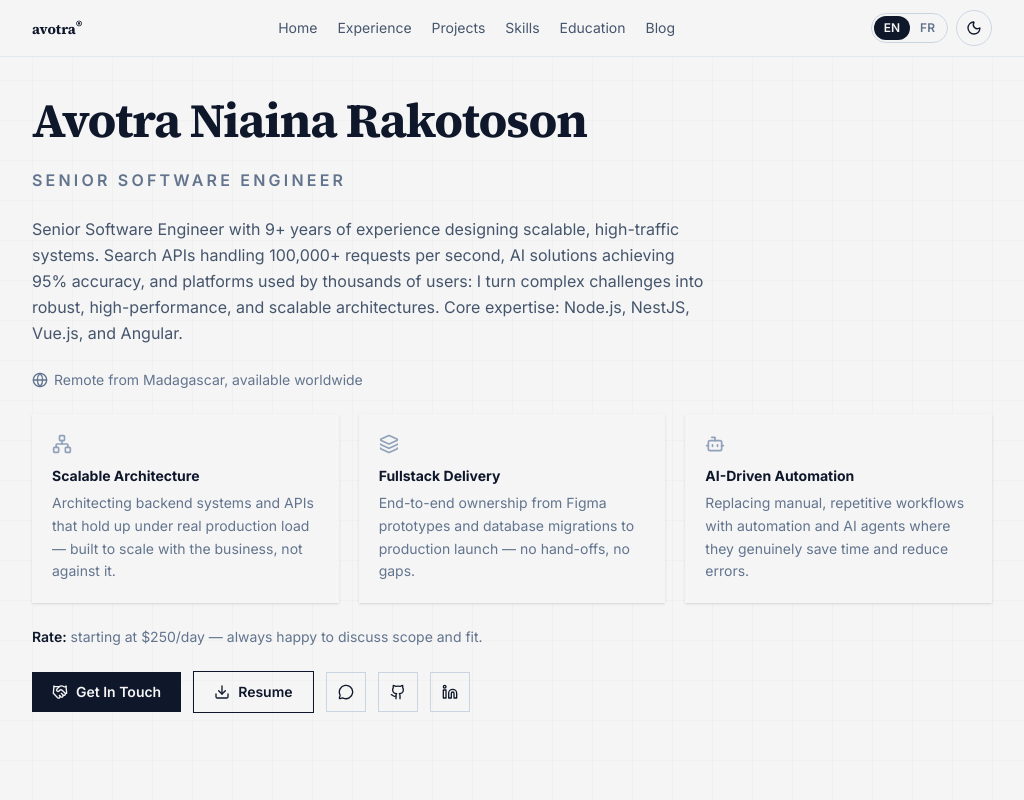
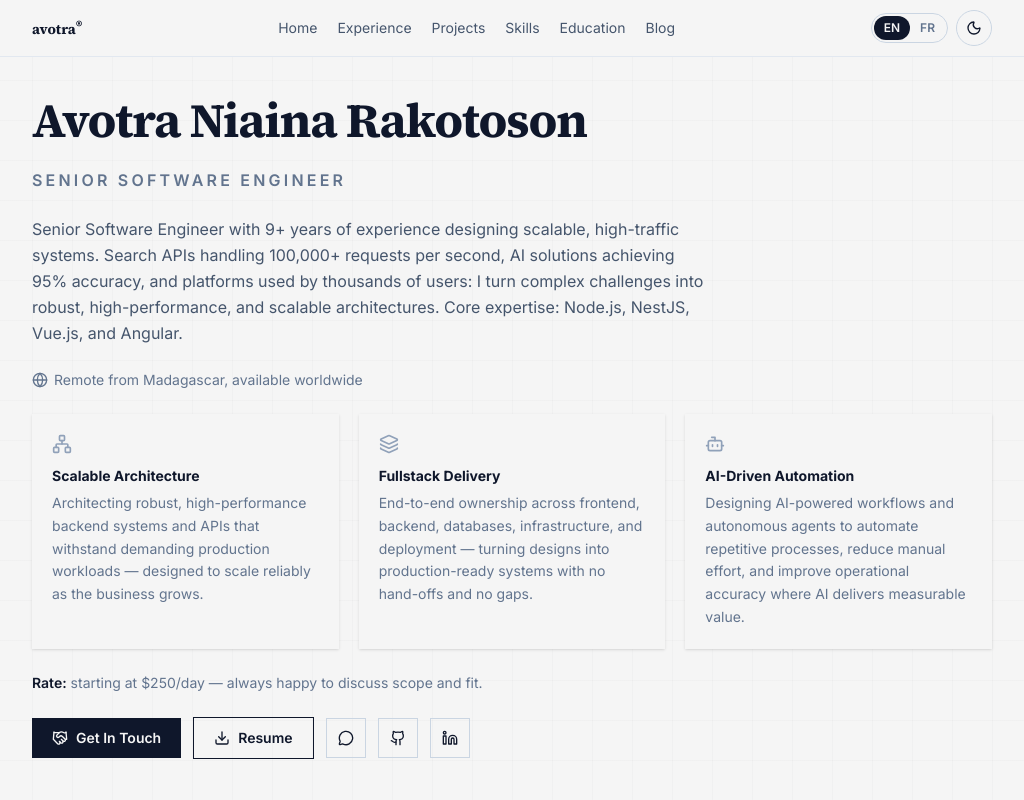
Before and after one commit to rakotoson/website, a Vue app: page / in a window 1280 px wide. Shown: the top 800 px of the page, without its empty margins (128-1152 px from the left). Built offline with nearby package versions, Linux system fonts and the light colour scheme.

Commit message:
feat: update offer

```diff
--- a/src/i18n/en.js
+++ b/src/i18n/en.js
@@ -16,15 +16,15 @@ export default {
   offerings: {
     architecture: {
       title: 'Scalable Architecture',
-      description: 'Architecting backend systems and APIs that hold up under real production load — built to scale with the business, not against it.'
+      description: 'Architecting robust, high-performance backend systems and APIs that withstand demanding production workloads — designed to scale reliably as the business grows.'
     },
     fullstack: {
       title: 'Fullstack Delivery',
-      description: 'End-to-end ownership from Figma prototypes and database migrations to production launch — no hand-offs, no gaps.'
+      description: 'End-to-end ownership across frontend, backend, databases, infrastructure, and deployment — turning designs into production-ready systems with no hand-offs and no gaps.'
     },
     automation: {
       title: 'AI-Driven Automation',
-      description: 'Replacing manual, repetitive workflows with automation and AI agents where they genuinely save time and reduce errors.'
+      description: 'Designing AI-powered workflows and autonomous agents to automate repetitive processes, reduce manual effort, and improve operational accuracy where AI delivers measurable value.'
     }
   },
   actions: {
--- a/src/i18n/fr.js
+++ b/src/i18n/fr.js
@@ -9,22 +9,22 @@ export default {
   },
   header: {
     title: 'Senior Software Engineer',
-    bio: "Senior Software Engineer avec {years}+ ans d\'expérience dans la conception de systèmes scalables et à fort trafic. API de recherche à 100 000+ requêtes/seconde, solutions IA à 95 % de précision, plateformes utilisées par des milliers d’utilisateurs : je transforme des problématiques complexes en architectures robustes, performantes et évolutives. Expertise principale : Node.js, NestJS, Vue.js et Angular.",
+    bio: "Senior Software Engineer avec {years}+ ans d\'expérience dans la conception de systèmes scalables et à fort trafic. API de recherche à 100 000+ requêtes/seconde, solutions IA à 95 % de précision, plateformes utilisées par des milliers d\'utilisateurs : je transforme des problématiques complexes en architectures robustes, performantes et évolutives. Expertise principale : Node.js, NestJS, Vue.js et Angular.",
     rate: 'Tarif :',
     rateText: 'à partir de 200€/jour — toujours ouvert à discuter du périmètre et de l\'adéquation.'
   },
   offerings: {
     architecture: {
       title: 'Architecture Scalable',
-      description: "Conception de systèmes backend et d'API qui tiennent sous une charge de production réelle — pensés pour évoluer avec l'activité, pas contre elle."
+      description: "Conception d\'architectures backend et d\'API robustes, performantes et capables de passer à l\'échelle. Des systèmes pensés dès le départ pour absorber la croissance, les pics de charge et l\'évolution des besoins métier."
     },
     fullstack: {
       title: 'Livraison Fullstack',
-      description: 'Une prise en charge de bout en bout, des maquettes Figma et migrations de base de données jusqu\'à la mise en production — sans transmission ni zone d\'ombre.'
+      description: 'De la conception à la production, je transforme les besoins métier en solutions concrètes et production-ready — de l\'architecture frontend et backend aux bases de données, à l\'infrastructure et au déploiement. Une maîtrise de bout en bout, pensée pour livrer des systèmes robustes et évolutifs.'
     },
     automation: {
-      title: "Automatisation par l'IA",
-      description: "Remplacement des tâches manuelles et répétitives par de l'automatisation et des agents IA, là où ils font vraiment gagner du temps et réduisent les erreurs."
+      title: "IA & Automatisation",
+      description: "Conception de workflows automatisés et d\'agents IA capables d\'exécuter des tâches complexes, de réduire les opérations manuelles et d\'améliorer la fiabilité des processus métier."
     }
   },
   actions: {
```
